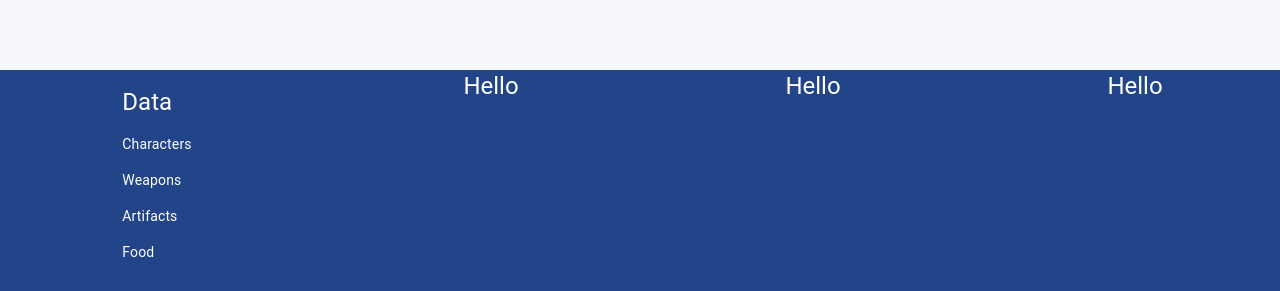
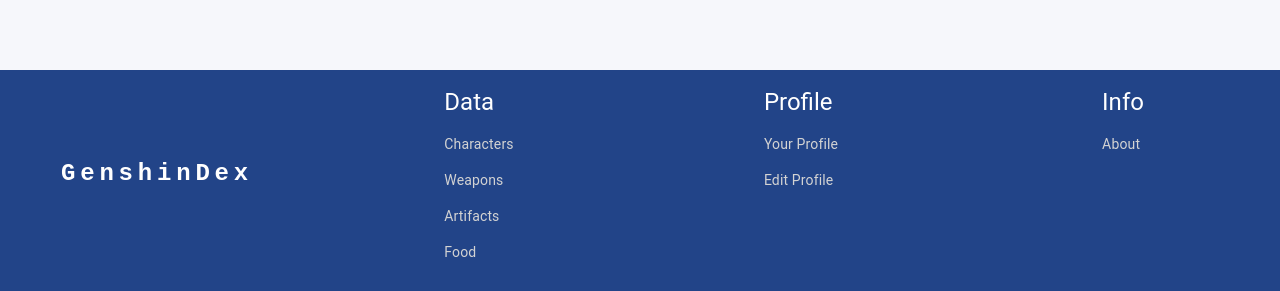
Before and after one commit to Katsumac/genshindex, a React (Vite) app in the folder client/: page / in a window 1280 px wide. Shown: the part 1035-1326 px from the top of the page. Built offline with nearby package versions, Linux system fonts and the light colour scheme; no server answers.

Commit message:
Styled all 4 columns

```diff
--- a/client/src/components/Footer.jsx
+++ b/client/src/components/Footer.jsx
@@ -16,6 +16,16 @@ export default function Footer() {
                     sx={{ mb: 4 }}>
                     <Grid size={{ xs: 1, sm: 2, md: 3 }} display="flex" justifyContent={'center'} sx={{mt: 2}}>
                         <Stack direction="column" spacing={2} justifyContent="center">
+                            <Link href="/" variant="h5" underline="none" id="footerSiteTitle" sx={{
+                                ml: 3,
+                                mb: 3,
+                                fontFamily: "monospace",
+                                fontWeight: 700,
+                                letterSpacing: ".3rem" }} >GenshinDex</Link>
+                        </Stack>
+                    </Grid>
+                    <Grid size={{ xs: 1, sm: 2, md: 3 }} display="flex" justifyContent={'center'} sx={{mt: 2}}>
+                        <Stack direction="column" spacing={2} justifyContent="flex-start">
                             <Typography variant="h5" sx={{ ml: 3, mb: 3 }}>Data</Typography>
                             <Link href="/characters" className="footerLink" variant="body2" underline="none" sx={{ ml: 3, mb: 3 }}>Characters</Link>
                             <Link href="/weapons" className="footerLink" variant="body2" underline="none" sx={{ ml: 3, mb: 3 }}>Weapons</Link>
@@ -23,14 +33,18 @@ export default function Footer() {
                             <Link href="/food" className="footerLink" variant="body2" underline="none" sx={{ ml: 3, mb: 3 }}>Food</Link>
                         </Stack>
                     </Grid>
-                    <Grid size={{ xs: 1, sm: 2, md: 3 }} display="flex" justifyContent={'center'}>
-                        <Typography variant="h5" sx={{ ml: 3, mb: 3 }}>Hello</Typography>
+                    <Grid size={{ xs: 1, sm: 2, md: 3 }} display="flex" justifyContent={'center'} sx={{mt: 2}}>
+                        <Stack direction="column" spacing={2} justifyContent="flex-start">
+                            <Typography variant="h5" sx={{ ml: 3, mb: 3 }}>Profile</Typography>
+                            <Link href="/profile" className="footerLink" variant="body2" underline="none" sx={{ ml: 3, mb: 3 }}>Your Profile</Link>
+                            <Link href="/editprofile" className="footerLink" variant="body2" underline="none" sx={{ ml: 3, mb: 3 }}>Edit Profile</Link>
+                        </Stack>
                     </Grid>
-                    <Grid size={{ xs: 1, sm: 2, md: 3 }} display="flex" justifyContent={'center'}>
-                        <Typography variant="h5" sx={{ ml: 3, mb: 3 }}>Hello</Typography>
-                    </Grid>
-                    <Grid size={{ xs: 1, sm: 2, md: 3 }} display="flex" justifyContent={'center'}>
-                        <Typography variant="h5" sx={{ ml: 3, mb: 3 }}>Hello</Typography>
+                    <Grid size={{ xs: 1, sm: 2, md: 3 }} display="flex" justifyContent={'center'} sx={{mt: 2}}>
+                        <Stack direction="column" spacing={2} justifyContent="flex-start">
+                            <Typography variant="h5" sx={{ ml: 3, mb: 3 }}>Info</Typography>
+                            <Link href="#" className="footerLink" variant="body2" underline="none" sx={{ ml: 3, mb: 3 }}>About</Link>
+                        </Stack>
                     </Grid>
                 </Grid>
             </div>
--- a/client/src/style/Footer.css
+++ b/client/src/style/Footer.css
@@ -12,10 +12,14 @@
     color: white;
 }
 
+#footerSiteTitle {
+    color: white;
+}
+
 .footerLink {
-    color: white !important;
+    color: lightgrey !important;
 }
 
 .footerLink:hover {
-    color: blue !important;
+    color: white !important;
 }
```
